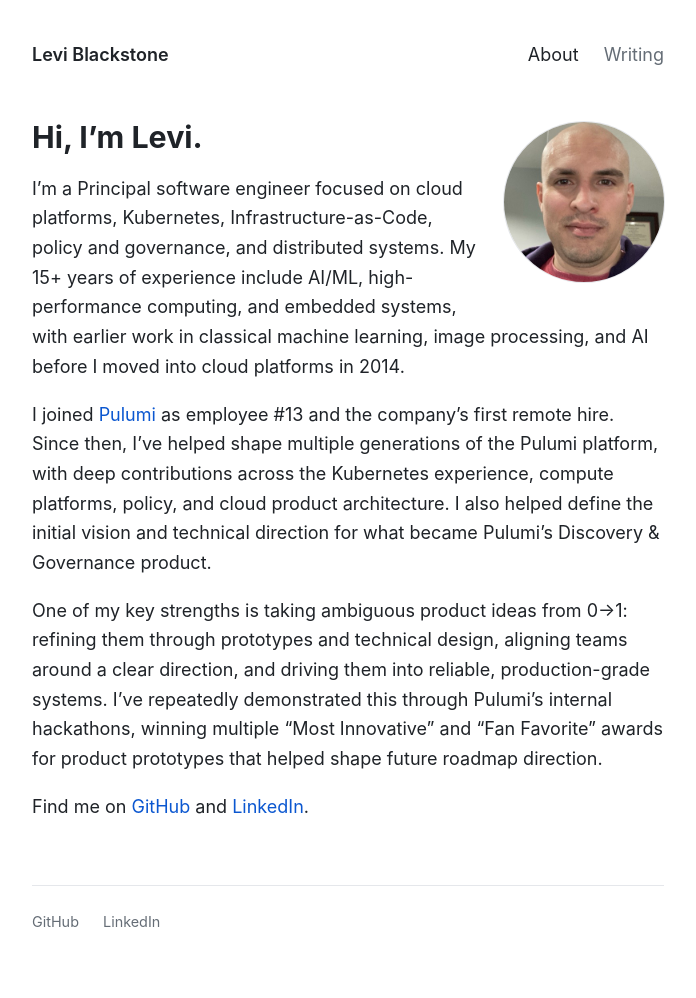
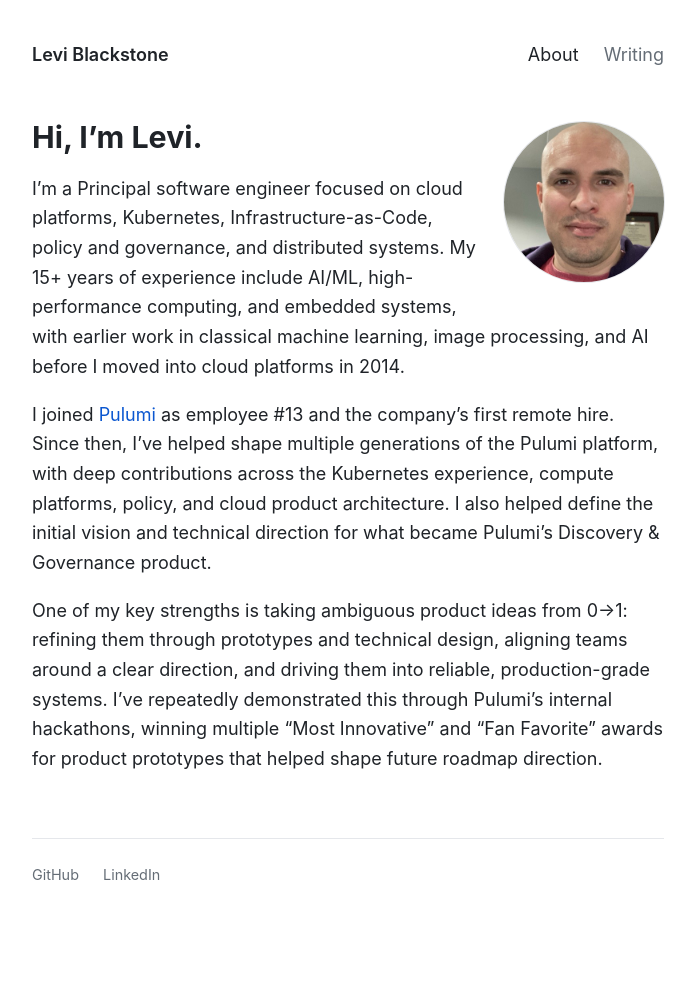
Before and after one commit to lblackstone/lblackstone.github.io, a Jekyll site: the page built from index.md, in a window 1280 px wide. Shown: the whole page, without its empty margins (292-988 px from the left). Built offline with Jekyll 4.4.1, drawn with Linux system fonts in a browser that asks for light colours; after the commit the page ends 951 px from its top, so only the background shows below that.

Commit message:
Simplify about page

```diff
--- a/index.md
+++ b/index.md
@@ -12,5 +12,3 @@ I’m a Principal software engineer focused on cloud platforms, Kubernetes, Infr
 I joined [Pulumi](https://www.pulumi.com) as employee #13 and the company’s first remote hire. Since then, I’ve helped shape multiple generations of the Pulumi platform, with deep contributions across the Kubernetes experience, compute platforms, policy, and cloud product architecture. I also helped define the initial vision and technical direction for what became Pulumi’s Discovery & Governance product.
 
 One of my key strengths is taking ambiguous product ideas from 0→1: refining them through prototypes and technical design, aligning teams around a clear direction, and driving them into reliable, production-grade systems. I’ve repeatedly demonstrated this through Pulumi’s internal hackathons, winning multiple “Most Innovative” and “Fan Favorite” awards for product prototypes that helped shape future roadmap direction.
-
-Find me on [GitHub](https://github.com/{{ site.github_username }}) and [LinkedIn]({{ site.linkedin_url }}).
```
